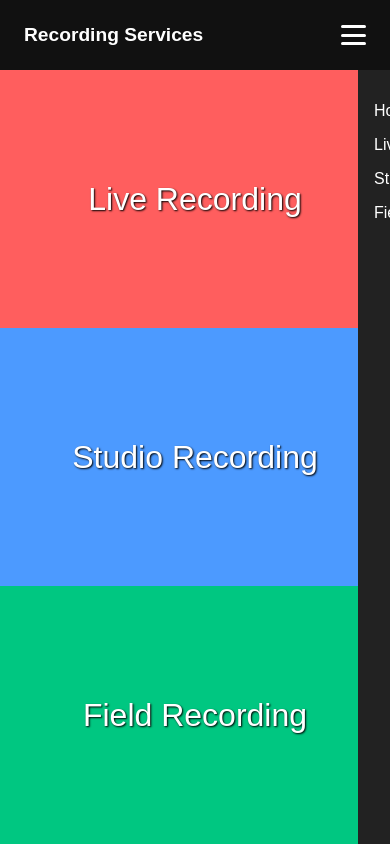
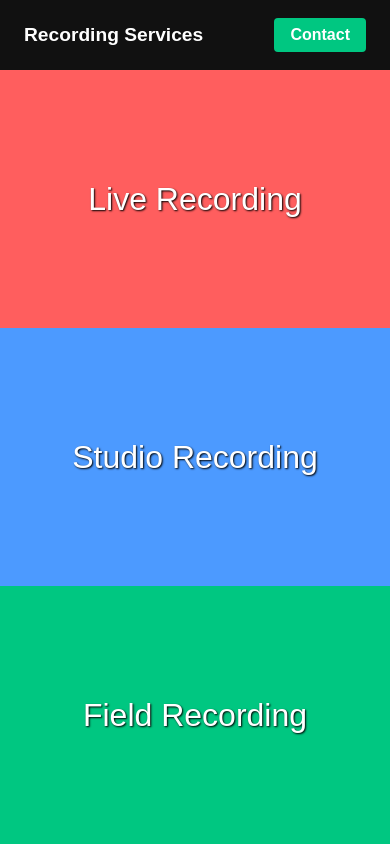
Before and after one commit to CombatAudio/CombatAudioWebsiteTest, an Astro site: page / in a window 390 px wide. Built offline with nearby package versions, Linux system fonts and the light colour scheme; Astro itself is replaced by a stand-in of ours.

Commit message:
remove hamburger menu. Add contact page

```diff
--- /dev/null
+++ b/src/pages/contact.astro
@@ -0,0 +1,35 @@
+---
+const title = "Contact";
+---
+<html lang="en">
+  <head>
+    <meta charset="UTF-8" />
+    <meta name="viewport" content="width=device-width, initial-scale=1.0" />
+    <title>{title}</title>
+    <style>
+      body {
+        margin: 0;
+        font-family: Arial, sans-serif;
+        background-color: #111;
+        color: white;
+        display: flex;
+        flex-direction: column;
+        align-items: center;
+        justify-content: center;
+        height: 100vh;
+        text-align: center;
+      }
+
+      a {
+        color: #00C781;
+        margin-top: 2rem;
+        text-decoration: none;
+      }
+    </style>
+  </head>
+  <body>
+    <h1>Contact Page</h1>
+    <p>You can reach me at <a href="mailto:you@example.com">you@example.com</a></p>
+    <a href="/">← Back to Home</a>
+  </body>
+</html>
--- a/src/pages/index.astro
+++ b/src/pages/index.astro
@@ -14,13 +14,13 @@
   <meta name="viewport" content="width=device-width, initial-scale=1.0" />
   <!--Code below for index structure from chat gpt-->
    <title>Recording Services</title>
-    <style>
+   <style>
       html, body {
         margin: 0;
         padding: 0;
         height: 100%;
         font-family: Arial, sans-serif;
-        overflow-x: hidden;
+        overflow: hidden;
       }
 
       body {
@@ -49,53 +49,22 @@
         font-weight: bold;
       }
 
-      /* Hamburger */
-      #menu-toggle {
-        display: none;
+      .contact-button {
+        background-color: #00C781;
+        color: white;
+        border: none;
+        padding: 0.5rem 1rem;
+        border-radius: 4px;
+        text-decoration: none;
+        font-weight: bold;
+        cursor: pointer;
+        transition: background-color 0.3s ease;
       }
 
-      .menu-icon {
-        display: flex;
-        flex-direction: column;
-        justify-content: space-between;
-        height: 20px;
-        width: 25px;
-        cursor: pointer;
+      .contact-button:hover {
+        background-color: #00a86b;
       }
 
-      .menu-icon span {
-        display: block;
-        height: 3px;
-        background-color: white;
-        border-radius: 2px;
-      }
-
-      /* Nav Panel */
-      .nav-panel {
-        position: fixed;
-        top: 70px;
-        right: -250px;
-        width: 250px;
-        height: calc(100% - 70px);
-        background-color: #222;
-        color: white;
-        padding: 1rem;
-        transition: right 0.3s ease;
-        z-index: 999;
-      }
-
-      #menu-toggle:checked + header + .nav-panel {
-        right: 0;
-      }
-
-      .nav-panel a {
-        display: block;
-        margin: 1rem 0;
-        color: white;
-        text-decoration: none;
-      }
-
-      /* Main Layout */
       main {
         display: flex;
         flex: 1;
@@ -149,36 +118,23 @@
   </head>
   <body>
 
-    <!-- 1. Checkbox toggle -->
-    <input type="checkbox" id="menu-toggle" />
-
-    <!-- 2. Header (next element after checkbox) -->
+    <!-- Header with Contact Button -->
     <header>
       <div class="logo">Recording Services</div>
-      <label for="menu-toggle" class="menu-icon">
-        <span></span>
-        <span></span>
-        <span></span>
-      </label>
+      <a href="/contact" class="contact-button">Contact</a>
     </header>
 
-    <!-- 3. Nav panel (must be next sibling of header) -->
-    <div class="nav-panel">
-      <a href="/">Home</a>
-      <a href="/live">Live Recording</a>
-      <a href="/studio">Studio Recording</a>
-      <a href="/field">Field Recording</a>
-    </div>
-
-    <!-- 4. Page content -->
+    <!-- Main Content -->
     <main>
       <section id="live"><a href="/live">Live Recording</a></section>
       <section id="studio"><a href="/studio">Studio Recording</a></section>
       <section id="field"><a href="/field">Field Recording</a></section>
     </main>
 
+  </body>
+</html>
 
-</body>
+  </body>
 </html>
 
 
```
